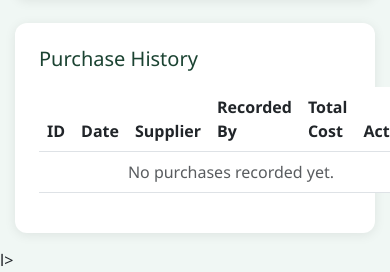
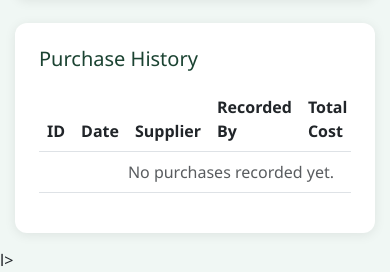
Before and after one commit to adburrr234/FloraFlow, a Flask app: page /procurement in a window 390 px wide; the page is wider, and only the part inside the window is pictured. Shown: the part 1035-1307 px from the top of that part. Run offline with Flask 3, Linux system fonts and the light colour scheme; the visitor is signed in with stand-in values (Sample User, id 1); data that the repository does not hold is empty.

Commit message:
Wrap all tables in table-responsive to prevent mobile zooming

```diff
--- a/templates/Purchasedetail.html
+++ b/templates/Purchasedetail.html
@@ -24,7 +24,8 @@
 
 <div class="card p-4 mb-4">
     <h5 style="color: #1b4332;">Items Purchased</h5>
-    <table class="table mt-2">
+    <div class="table-responsive">
+<table class="table mt-2">
         <thead>
             <tr>
                 <th>Item</th>
@@ -59,6 +60,7 @@
         </tfoot>
     </table>
 </div>
+</div>
 
 <div class="d-flex gap-2">
     <a href="/procurement" class="btn btn-flora px-4"><i class="bi bi-box me-2"></i>New Purchase</a>
--- a/templates/accessories.html
+++ b/templates/accessories.html
@@ -32,7 +32,8 @@
 
 <div class="card p-4">
     <h5 class="mb-3" style="color: #1b4332;">All Accessories</h5>
-    <table class="table table-hover">
+    <div class="table-responsive">
+<table class="table table-hover">
         <thead>
             <tr>
                 <th>ID</th>
@@ -70,4 +71,5 @@
         </tbody>
     </table>
 </div>
+</div>
 {% endblock %}
--- a/templates/adminDashboard.html
+++ b/templates/adminDashboard.html
@@ -68,7 +68,8 @@ padding: 10px; }
 <div class="card p-4 mb-4 mt-2">
     <h5 style="color: #1b4332;" class="mb-3"><i class="bi bi-exclamation-triangle me-2"></i>Low Stock Items</h5>
     {% if lowStock %}
-    <table class="table table-hover">
+    <div class="table-responsive">
+<table class="table table-hover">
         <thead>
             <tr>
                 <th>Type</th>
@@ -88,6 +89,7 @@ padding: 10px; }
             {% endfor %}
         </tbody>
     </table>
+</div>
     {% else %}
     <p class="text-muted">No low stock items.</p>
     {% endif %}
--- a/templates/alerts.html
+++ b/templates/alerts.html
@@ -13,7 +13,8 @@
 </div>
 
 <div class="card p-4">
-    <table class="table table-hover">
+    <div class="table-responsive">
+<table class="table table-hover">
         <thead>
             <tr>
                 <th>Type</th>
@@ -54,4 +55,5 @@
         </tbody>
     </table>
 </div>
+</div>
 {% endblock %}
--- a/templates/careSchedule.html
+++ b/templates/careSchedule.html
@@ -40,7 +40,8 @@
 
 <div class="card p-4">
     <h5 style="color:#1b4332;">All Care Schedules</h5>
-    <table class="table table-hover mt-3">
+    <div class="table-responsive">
+<table class="table table-hover mt-3">
         <thead>
             <tr>
                 <th>Plant</th>
@@ -80,4 +81,5 @@
         </tbody>
     </table>
 </div>
+</div>
 {% endblock %}
--- a/templates/plants.html
+++ b/templates/plants.html
@@ -45,7 +45,8 @@
 
 <div class="card p-4">
     <h5 class="mb-3" style="color: #1b4332;">All Plants</h5>
-    <table class="table table-hover">
+    <div class="table-responsive">
+<table class="table table-hover">
         <thead>
             <tr>
                 <th>ID</th>
@@ -83,4 +84,5 @@
         </tbody>
     </table>
 </div>
+</div>
 {% endblock %}
--- a/templates/pos.html
+++ b/templates/pos.html
@@ -79,7 +79,8 @@
         <div class="col-md-5">
             <div class="card p-4">
                 <h5 style="color: #1b4332;">Cart</h5>
-                <table class="table cartTable mt-2">
+                <div class="table-responsive">
+<table class="table cartTable mt-2">
                     <thead>
                         <tr>
                             <th>Item</th>
@@ -94,6 +95,7 @@
                         </tr>
                     </tbody>
                 </table>
+</div>
 
                 <div id="cartTotal" class="totalRow text-end mt-2" style="display:none;">
                     Total: Rs. <span id="totalAmount">0.00</span>
--- a/templates/procurement.html
+++ b/templates/procurement.html
@@ -89,7 +89,8 @@
         <div class="col-md-5">
             <div class="card p-4">
                 <h5 style="color: #1b4332;">Purchase Cart</h5>
-                <table class="table cartTable mt-2">
+                <div class="table-responsive">
+<table class="table cartTable mt-2">
                     <thead>
                         <tr>
                             <th>Item</th>
@@ -104,6 +105,7 @@
                         </tr>
                     </tbody>
                 </table>
+</div>
 
                 <div id="cartTotal" class="totalRow text-end mt-2" style="display:none;">
                     Total Cost: Rs. <span id="totalAmount">0.00</span>
@@ -123,7 +125,8 @@
 
 <div class="card p-4 mt-4">
     <h5 class="mb-3" style="color: #1b4332;">Purchase History</h5>
-    <table class="table table-hover historyTable">
+    <div class="table-responsive">
+<table class="table table-hover historyTable">
         <thead>
             <tr>
                 <th>ID</th>
@@ -157,6 +160,7 @@
             {% endif %}
         </tbody>
     </table>
+</div>
 </div>
 {% endblock %}
 
--- a/templates/saleDetail.html
+++ b/templates/saleDetail.html
@@ -17,7 +17,8 @@
 
 <div class="card p-4 mb-4">
     <h5 style="color: #1b4332;">Items</h5>
-    <table class="table mt-2">
+    <div class="table-responsive">
+<table class="table mt-2">
         <thead>
             <tr>
                 <th>Item</th>
@@ -44,6 +45,7 @@
         </tfoot>
     </table>
 </div>
+</div>
 
 <a href="/salesHistory" class="btn btn-secondary">
     <i class="bi bi-arrow-left me-2"></i>Back to Sales History
--- a/templates/saleSuccess.html
+++ b/templates/saleSuccess.html
@@ -24,7 +24,8 @@
 
 <div class="card p-4 mb-4">
     <h5 style="color: #1b4332;">Items Sold</h5>
-    <table class="table mt-2">
+    <div class="table-responsive">
+<table class="table mt-2">
         <thead>
             <tr>
                 <th>Item</th>
@@ -51,6 +52,7 @@
         </tfoot>
     </table>
 </div>
+</div>
 
 <div class="d-flex gap-2">
     <a href="/pos" class="btn btn-flora px-4"><i class="bi bi-cart me-2"></i>New Sale</a>
--- a/templates/salesHistory.html
+++ b/templates/salesHistory.html
@@ -4,7 +4,8 @@
 
 {% block content %}
 <div class="card p-4">
-    <table class="table table-hover">
+    <div class="table-responsive">
+<table class="table table-hover">
         <thead>
             <tr>
                 <th>Sale ID</th>
@@ -35,4 +36,5 @@
         </tbody>
     </table>
 </div>
+</div>
 {% endblock %}
--- a/templates/staff.html
+++ b/templates/staff.html
@@ -57,7 +57,8 @@
 
 <div class="card p-4">
     <h5 class="mb-3" style="color: #1b4332;">All Staff Members</h5>
-    <table class="table table-hover">
+    <div class="table-responsive">
+<table class="table table-hover">
         <thead>
             <tr>
                 <th>ID</th>
@@ -134,4 +135,5 @@
         </tbody>
     </table>
 </div>
+</div>
 {% endblock %}
--- a/templates/tasks.html
+++ b/templates/tasks.html
@@ -44,7 +44,8 @@
 
 <div class="card p-4">
     <h5 style="color:#1b4332;">All Tasks</h5>
-    <table class="table table-hover mt-3">
+    <div class="table-responsive">
+<table class="table table-hover mt-3">
         <thead>
             <tr>
                 <th>Task</th>
@@ -106,4 +107,5 @@
         </tbody>
     </table>
 </div>
+</div>
 {% endblock %}
```
Also changed, not shown: templates/attendance.html (+6 -2 lines), templates/reports.html (+12 -4 lines).
